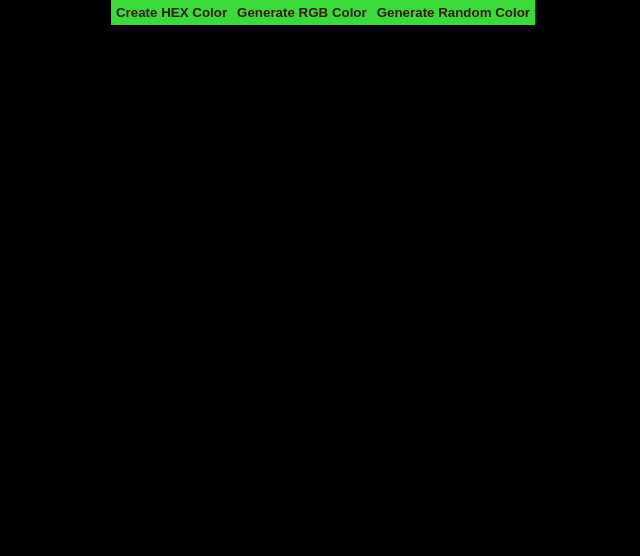
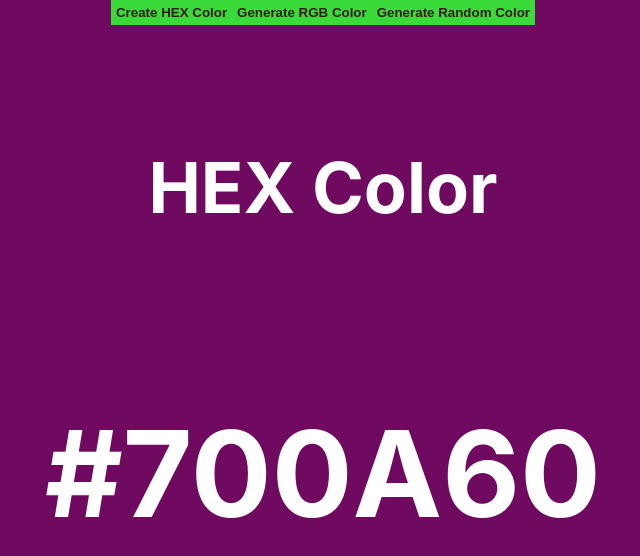
Before and after one commit to eunal19/project1, a React (Create React App) app: page / in a window 1280 px wide. Shown: the top 556 px of the page, without its empty margins (317-957 px from the left). Built offline with nearby package versions, Linux system fonts and the light colour scheme.

Commit message:
rgb and hex color added

```diff
--- a/src/components/random-color/index.jsx
+++ b/src/components/random-color/index.jsx
@@ -1,4 +1,4 @@
-import { useState } from "react";
+import { useEffect, useState } from "react";
 
 export default function RandomColor() {
   const [typeOfColor, setTypeOfColor] = useState("hex");
@@ -18,7 +18,18 @@
     // console.log(hexColor);
     setColor(hexColor);
   }
-  function handleCreateRandomRgbColor() {}
+  function handleCreateRandomRgbColor() {
+    const r = randomColorUtility(256);
+    const g = randomColorUtility(256);
+    const b = randomColorUtility(256);
+
+    setColor(`rgb(${r},${g},${b})`);
+  }
+
+  useEffect(() => {
+    if (typeOfColor === "rgb") handleCreateRandomRgbColor();
+    else handleCreateRandomHexColor();
+  }, [typeOfColor]);
 
   return (
     <div
@@ -37,6 +48,20 @@
         }>
         Generate Random Color
       </button>
+      <div
+        style={{
+          display: "flex",
+          justifyContent: "center",
+          alignItems: "center",
+          color: "#fff",
+          fontSize: "60px",
+          marginTop: "50px",
+          flexDirection: "column",
+          gap: "20px",
+        }}>
+        <h3>{typeOfColor === "rgb" ? "RGB Color" : "HEX Color"}</h3>
+        <h1>{color}</h1>
+      </div>
     </div>
   );
 }
```
